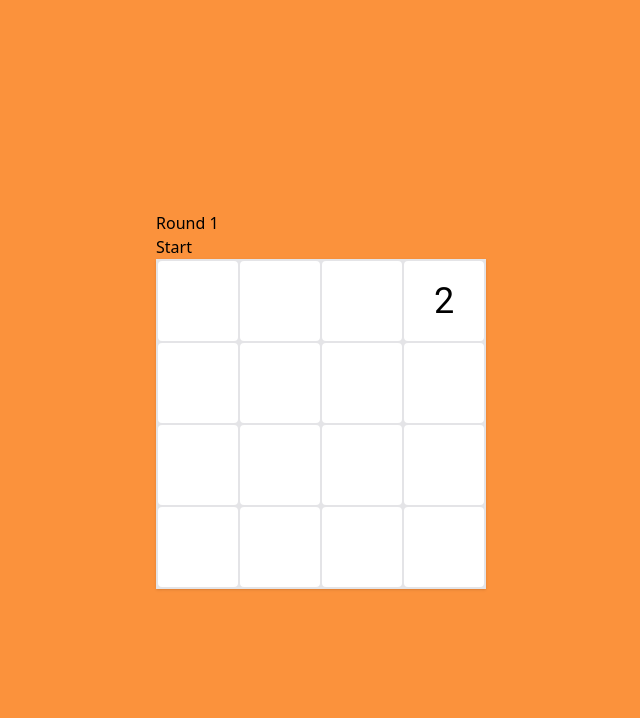
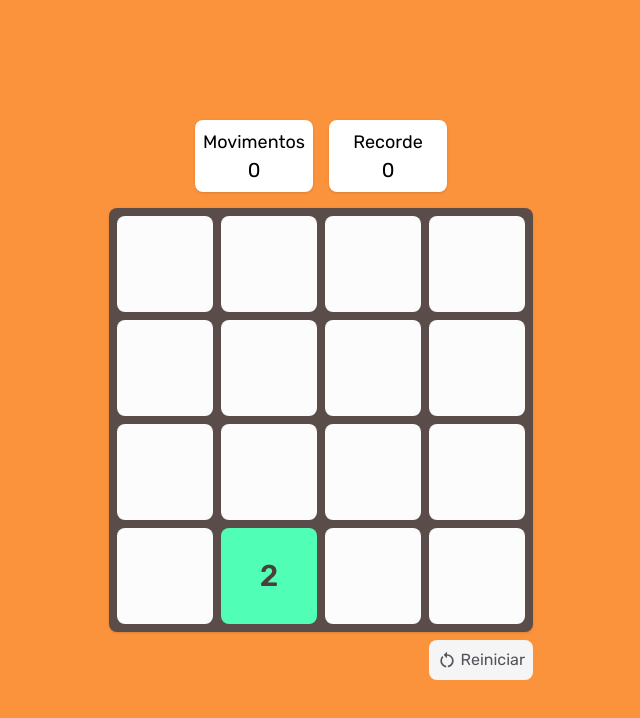
Before and after one commit to orochaa/2048, a React (Vite) app: page / in a window 1280 px wide. Shown: the top 718 px of the page, without its empty margins (319-959 px from the left). Built offline with nearby package versions, Linux system fonts and the light colour scheme.

Commit message:
feat: add style

```diff
--- a/index.html
+++ b/index.html
@@ -7,7 +7,7 @@
     <link rel="preconnect" href="https://fonts.googleapis.com" />
     <link rel="preconnect" href="https://fonts.gstatic.com" crossorigin />
     <link
-      href="https://fonts.googleapis.com/css2?family=Lato&family=Poppins:wght@400;600&family=Quicksand:wght@400;600&family=Raleway:wght@400;600&family=Roboto&display=swap"
+      href="https://fonts.googleapis.com/css2?family=Rubik:ital,wght@0,300..900;1,300..900&display=swap"
       rel="stylesheet"
     />
     <title>Clínica</title>
--- a/src/actions.ts
+++ b/src/actions.ts
@@ -9,7 +9,7 @@ import {
   isCellEqual,
 } from './utils'
 
-function addRandomCell(table: Table): Table {
+export function addRandomCell(table: Table): Table {
   const emptyCells = table.flat().filter(cell => cell.value === 0)
   const randomEmptyCell = getRandomValue(emptyCells)
 
@@ -83,7 +83,7 @@ function move(
 
 interface ActionsParams {
   setTable: Dispatch<SetStateAction<Table>>
-  setRound: Dispatch<SetStateAction<number>>
+  setMoveCounter: Dispatch<SetStateAction<number>>
   tableSize: number
 }
 
@@ -96,7 +96,7 @@ interface Actions {
 }
 
 export function generateActions(params: ActionsParams): Actions {
-  const { setTable, setRound, tableSize } = params
+  const { setTable, setMoveCounter, tableSize } = params
 
   return {
     startGame: (): void => {
@@ -106,10 +106,10 @@ export function generateActions(params: ActionsParams): Actions {
       const startValue = generateValue()
       newTable[startRow][startCol] = generateCell(startValue)
       setTable(newTable)
-      setRound(1)
+      setMoveCounter(1)
     },
     moveUp: (): void => {
-      setRound(state => state + 1)
+      setMoveCounter(state => state + 1)
       setTable(table => {
         const newTable = move(table, 'col', 'start')
         const newTableWithNewCell = addRandomCell(newTable)
@@ -118,7 +118,7 @@ export function generateActions(params: ActionsParams): Actions {
       })
     },
     moveDown: (): void => {
-      setRound(state => state + 1)
+      setMoveCounter(state => state + 1)
       setTable(table => {
         const newTable = move(table, 'col', 'end')
         const newTableWithNewCell = addRandomCell(newTable)
@@ -127,7 +127,7 @@ export function generateActions(params: ActionsParams): Actions {
       })
     },
     moveLeft: (): void => {
-      setRound(state => state + 1)
+      setMoveCounter(state => state + 1)
       setTable(table => {
         const newTable = move(table, 'row', 'start')
         const newTableWithNewCell = addRandomCell(newTable)
@@ -136,7 +136,7 @@ export function generateActions(params: ActionsParams): Actions {
       })
     },
     moveRight: (): void => {
-      setRound(state => state + 1)
+      setMoveCounter(state => state + 1)
       setTable(table => {
         const newTable = move(table, 'row', 'end')
         const newTableWithNewCell = addRandomCell(newTable)
--- a/src/app.tsx
+++ b/src/app.tsx
@@ -1,18 +1,34 @@
 import { useEffect, useMemo, useState } from 'react'
-import { generateActions } from './actions'
+import { MdRestartAlt } from 'react-icons/md'
+import { addRandomCell, generateActions } from './actions'
 import { generateTable } from './utils'
 
 const tableSize = 4
-const initialTable = generateTable(tableSize)
+const initialTable = addRandomCell(generateTable(tableSize))
+
+const cellColors: Record<number, string> = {
+  0: '#FCFCFC',
+  2: '#50FFB5',
+  4: '#83FF6A',
+  8: '#60E0E0',
+  16: '#44FF92',
+  32: '#FF9494',
+  64: '#FF7986',
+  128: '#FF6663',
+  256: '#FF66C4',
+  512: '#FF8FFF',
+  1024: '#B78FFF',
+  2048: '#DA79FF',
+}
 
 export function App(): React.JSX.Element {
-  const [round, setRound] = useState<number>(1)
+  const [moveCounter, setMoveCounter] = useState<number>(0)
   const [table, setTable] = useState<Table>(initialTable)
 
   const actions = useMemo(
     () =>
       generateActions({
-        setRound,
+        setMoveCounter,
         setTable,
         tableSize,
       }),
@@ -44,23 +60,22 @@ export function App(): React.JSX.Element {
     }
   }, [actions])
 
-  useEffect(() => {
-    actions.startGame()
-    // eslint-disable-next-line react-hooks/exhaustive-deps
-  }, [])
+  return (
+    <div className="flex min-h-screen w-screen items-center justify-center bg-orange-400 font-rubik">
+      <div>
+        <div className="mx-auto grid w-fit grid-cols-2 gap-4">
+          <div className="flex flex-col rounded-lg border-zinc-300 bg-white p-2 text-center shadow">
+            <span className="text-lg">Movimentos</span>
+            <span className="text-xl">{moveCounter}</span>
+          </div>
+          <div className="flex flex-col rounded-lg border-zinc-300 bg-white p-2 text-center shadow">
+            <span className="text-lg">Recorde</span>
+            <span className="text-xl">{moveCounter}</span>
+          </div>
+        </div>
 
-  return (
-    <div className="flex min-h-screen w-screen items-center justify-center bg-orange-400">
-      <div>
-        <div>Round {round}</div>
-        <div>
-          {/* eslint-disable-next-line react/jsx-handler-names */}
-          <button type="button" onClick={actions.startGame}>
-            Start
-          </button>
-        </div>
         <div
-          className="grid grid-cols-4 gap-0.5 bg-zinc-200 p-0.5 shadow"
+          className="mt-4 grid grid-cols-4 gap-2 rounded-lg bg-brown-500 p-2 shadow"
           style={{
             gridTemplateColumns: `repeat(${tableSize}, minmax(0, 1fr))`,
           }}
@@ -69,7 +84,8 @@ export function App(): React.JSX.Element {
             row.map(cell => (
               <div
                 key={cell.id}
-                className="flex size-20 flex-col items-center justify-center rounded bg-white font-roboto text-4xl"
+                className="flex size-24 flex-col items-center justify-center rounded-lg text-3xl font-medium text-brown-600"
+                style={{ backgroundColor: cellColors[cell.value] }}
               >
                 {/* <span className="text-xs">{cell.id}</span> */}
                 <span>{cell.value === 0 ? '' : cell.value}</span>
@@ -77,6 +93,16 @@ export function App(): React.JSX.Element {
             ))
           )}
         </div>
+
+        <button
+          type="button"
+          className="ml-auto mt-2 flex w-fit items-center gap-1 rounded-lg bg-neutral-100 p-2 text-zinc-600 hover:bg-neutral-200"
+          // eslint-disable-next-line react/jsx-handler-names
+          onClick={actions.startGame}
+        >
+          <MdRestartAlt size={20} />
+          Reiniciar
+        </button>
       </div>
     </div>
   )
--- a/tailwind.config.js
+++ b/tailwind.config.js
@@ -4,11 +4,7 @@ module.exports = {
   content: ['./src/**/*.tsx'],
   theme: {
     fontFamily: {
-      lato: ['Lato', 'sans-serif'],
-      poppins: ['Poppins', 'sans-serif'],
-      raleway: ['Raleway', 'sans-serif'],
-      roboto: ['Roboto', 'sans-serif'],
-      quicksand: ['Quicksand', 'sans-serif'],
+      rubik: ['Rubik', 'sans-serif'],
     },
 
     extend: {
```
